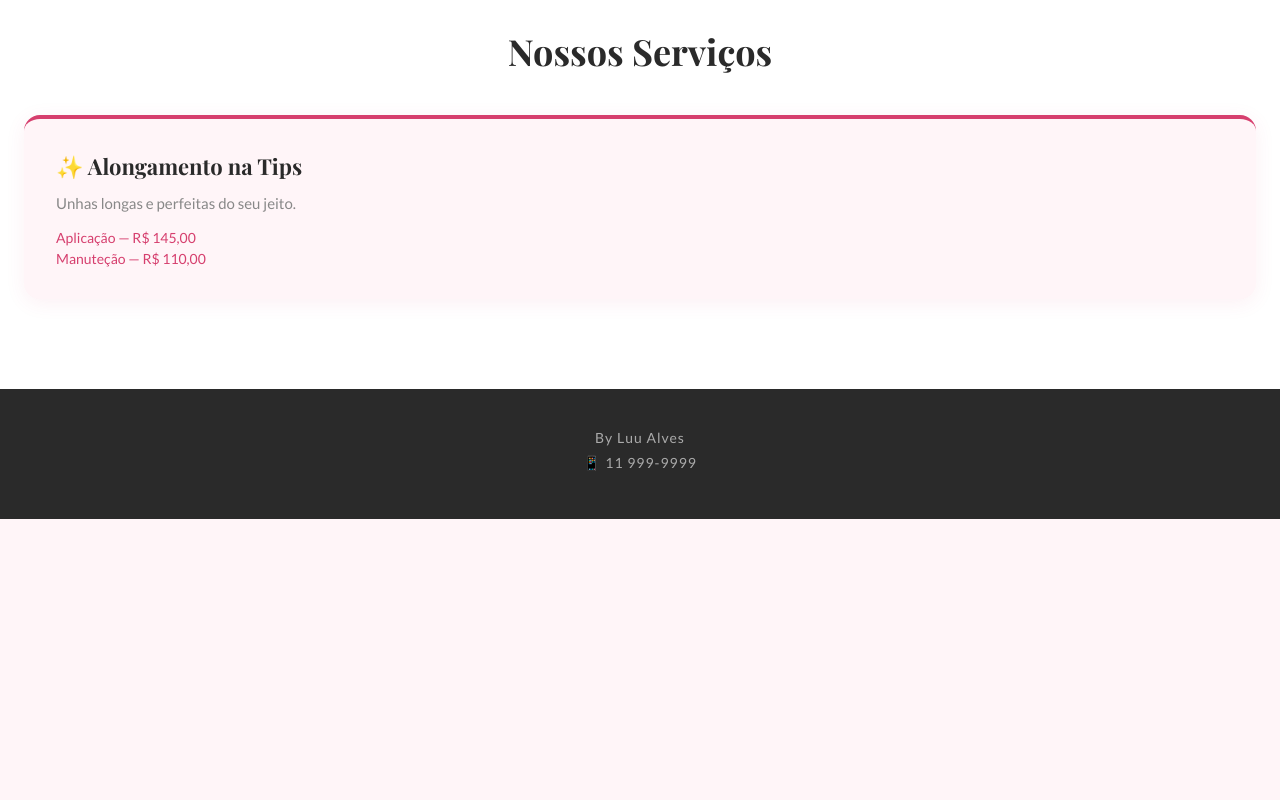
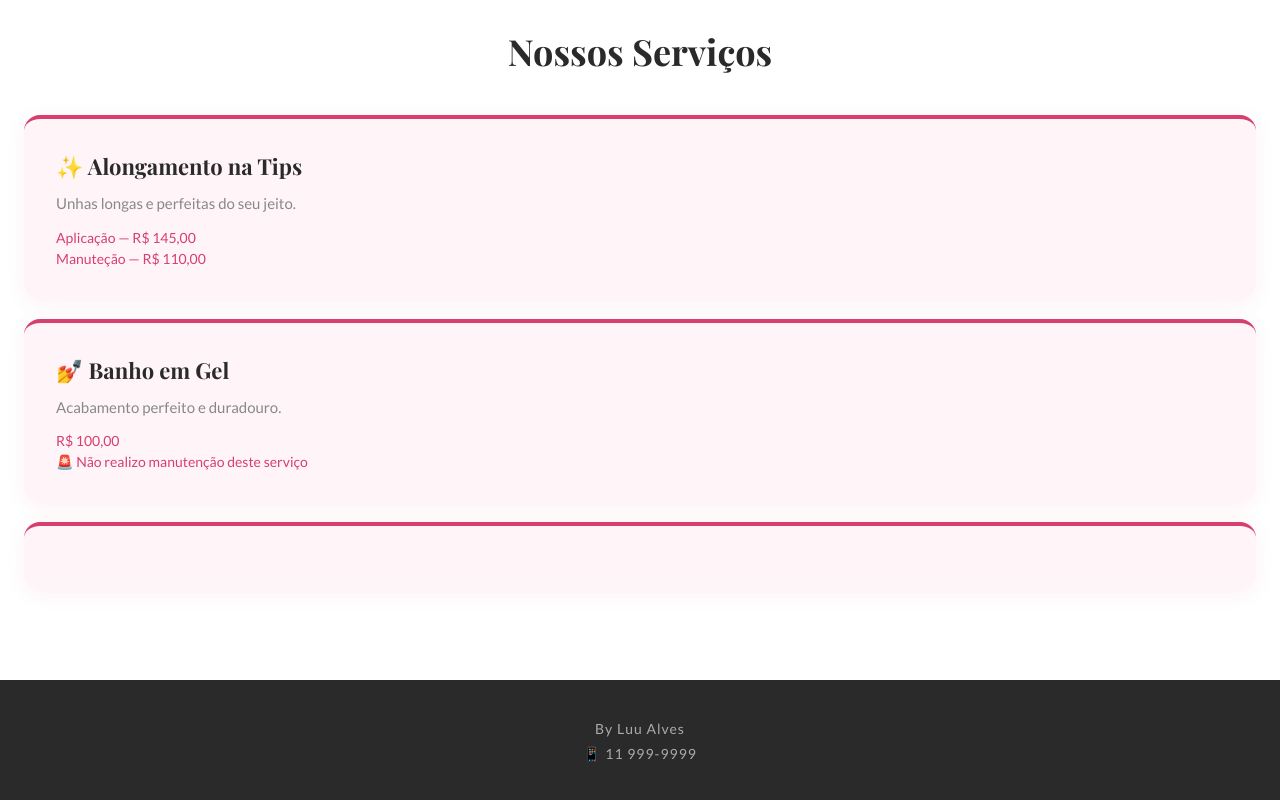
Before and after one commit to rthaylan00-sketch/site-manicure, a plain HTML site: page index.html in a window 1280 px wide. Shown: the part 843-1643 px from the top of the page. Before the commit the page ends 1362 px from the top, so only its background shows below. Drawn offline with nearby package versions, Linux system fonts and the light colour scheme.

Commit message:
Update index.html

```diff
--- a/index.html
+++ b/index.html
@@ -47,6 +47,16 @@
           <span>Manuteção — R$ 110,00</span>
         </div>
       </div>
+        <div class="card">
+          <h3>💅 Banho em Gel</h3>
+          <p>Acabamento perfeito e duradouro.</p>
+          <div class="preco">
+            <span>R$ 100,00</span>
+            <span>🚨 Não realizo manutenção deste serviço</span>
+          </div>
+        </div>
+         <div class="card">
+
     </section>
 
     <footer>
```
